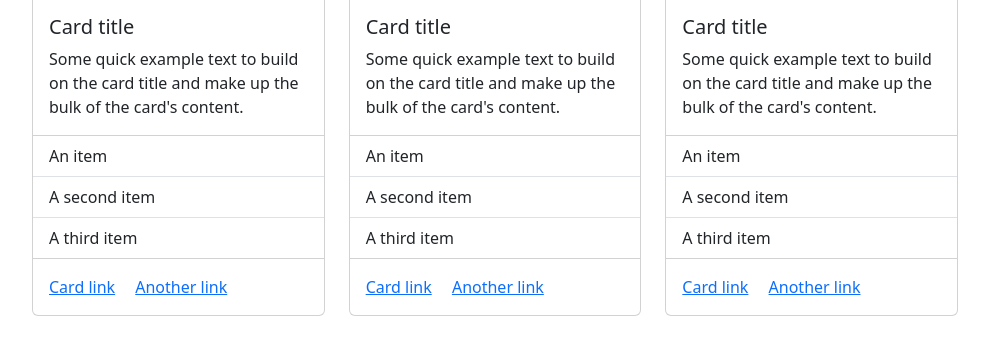
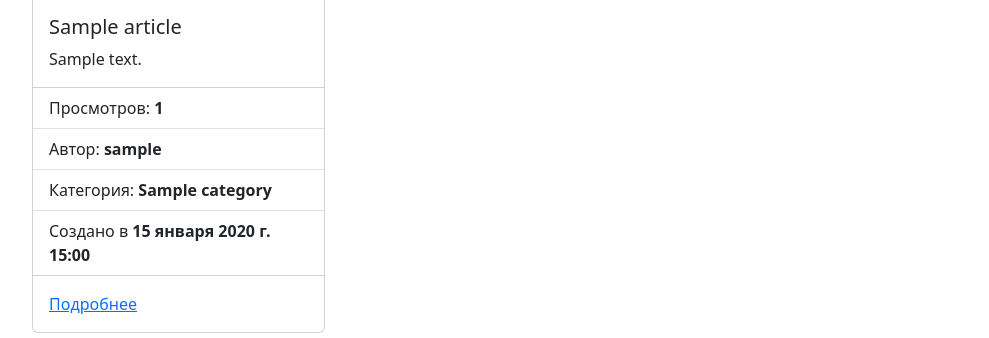
Before and after one commit to Cybernoobi/django-blog, a Django app: page / in a window 1280 px wide. Shown: the part 324-662 px from the top of the page, without its empty margins (240-1229 px from the left). Run offline with Django 4.2, Linux system fonts and the light colour scheme; tables that the repository leaves empty hold one stand-in row (values such as "Sample post"); grey boxes marked "Sample" are stand-in pictures; some libraries are stand-ins or nearby versions.

Commit message:
added articles

```diff
--- a/blog/blog/settings.py
+++ b/blog/blog/settings.py
@@ -106,9 +106,9 @@ AUTH_PASSWORD_VALIDATORS = [
 # Internationalization
 # https://docs.djangoproject.com/en/4.2/topics/i18n/
 
-LANGUAGE_CODE = 'en-us'
+LANGUAGE_CODE = 'ru-ru'
 
-TIME_ZONE = 'UTC'
+TIME_ZONE = 'Asia/Tashkent'
 
 USE_I18N = True
 
@@ -119,6 +119,8 @@ USE_TZ = True
 # https://docs.djangoproject.com/en/4.2/howto/static-files/
 
 STATIC_URL = 'static/'
+MEDIA_URL = 'media/'
+MEDIA_ROOT = BASE_DIR / 'media'
 
 # Default primary key field type
 # https://docs.djangoproject.com/en/4.2/ref/settings/#default-auto-field
--- a/blog/blog/urls.py
+++ b/blog/blog/urls.py
@@ -1,8 +1,13 @@
-
 from django.contrib import admin
 from django.urls import path, include
+from django.conf import settings
+from django.conf.urls.static import static
+
 
 urlpatterns = [
     path('admin/', admin.site.urls),
     path('', include('web_site.urls'))
 ]
+
+if settings.DEBUG:
+    urlpatterns += static(settings.MEDIA_URL, document_root=settings.MEDIA_ROOT)
--- a/blog/templates/base.html
+++ b/blog/templates/base.html
@@ -1,5 +1,5 @@
 <!DOCTYPE html>
-<html lang="en">
+<html lang="ru">
 <head>
     <meta charset="UTF-8">
     <title>
--- a/blog/web_site/templates/web_site/index.html
+++ b/blog/web_site/templates/web_site/index.html
@@ -6,119 +6,33 @@
 
 {% block content %}
 <div class="row row-gap-4">
+    {% for article in articles %}
     <div class="col-4">
         <div class="card">
-                        <img src="..." class="card-img-top" alt="...">
+            <img src="{{ article.photo.url }}" class="card-img-top" alt="...">
             <div class="card-body">
-                            <h5 class="card-title">Card title</h5>
-                            <p class="card-text">Some quick example text to build on the card title and make up the bulk
-                                of the card's content.</p>
+                <h5 class="card-title">{{ article.title }}</h5>
+                <p class="card-text">{{ article.short_description }}</p>
             </div>
             <ul class="list-group list-group-flush">
-                            <li class="list-group-item">An item</li>
-                            <li class="list-group-item">A second item</li>
-                            <li class="list-group-item">A third item</li>
+                <li class="list-group-item">
+                    Просмотров: <b>{{ article.view }}</b>
+                </li>
+                <li class="list-group-item">
+                    Автор: <b>{{ article.author }}</b>
+                </li>
+                <li class="list-group-item">
+                    Категория: <b>{{ article.category }}</b>
+                </li>
+                <li class="list-group-item">
+                    Создано в <b>{{ article.created_at }}</b>
+                </li>
             </ul>
             <div class="card-body">
-                            <a href="#" class="card-link">Card link</a>
-                            <a href="#" class="card-link">Another link</a>
+                <a href="#" class="card-link">Подробнее</a>
             </div>
         </div>
     </div>
-    <div class="col-4">
-                    <div class="card">
-                        <img src="..." class="card-img-top" alt="...">
-                        <div class="card-body">
-                            <h5 class="card-title">Card title</h5>
-                            <p class="card-text">Some quick example text to build on the card title and make up the bulk
-                                of the card's content.</p>
-                        </div>
-                        <ul class="list-group list-group-flush">
-                            <li class="list-group-item">An item</li>
-                            <li class="list-group-item">A second item</li>
-                            <li class="list-group-item">A third item</li>
-                        </ul>
-                        <div class="card-body">
-                            <a href="#" class="card-link">Card link</a>
-                            <a href="#" class="card-link">Another link</a>
-                        </div>
-                    </div>
-                </div>
-    <div class="col-4">
-                    <div class="card">
-                        <img src="..." class="card-img-top" alt="...">
-                        <div class="card-body">
-                            <h5 class="card-title">Card title</h5>
-                            <p class="card-text">Some quick example text to build on the card title and make up the bulk
-                                of the card's content.</p>
-                        </div>
-                        <ul class="list-group list-group-flush">
-                            <li class="list-group-item">An item</li>
-                            <li class="list-group-item">A second item</li>
-                            <li class="list-group-item">A third item</li>
-                        </ul>
-                        <div class="card-body">
-                            <a href="#" class="card-link">Card link</a>
-                            <a href="#" class="card-link">Another link</a>
-                        </div>
-                    </div>
-                </div>
-    <div class="col-4">
-                    <div class="card">
-                        <img src="..." class="card-img-top" alt="...">
-                        <div class="card-body">
-                            <h5 class="card-title">Card title</h5>
-                            <p class="card-text">Some quick example text to build on the card title and make up the bulk
-                                of the card's content.</p>
-                        </div>
-                        <ul class="list-group list-group-flush">
-                            <li class="list-group-item">An item</li>
-                            <li class="list-group-item">A second item</li>
-                            <li class="list-group-item">A third item</li>
-                        </ul>
-                        <div class="card-body">
-                            <a href="#" class="card-link">Card link</a>
-                            <a href="#" class="card-link">Another link</a>
-                        </div>
-                    </div>
-                </div>
-    <div class="col-4">
-                    <div class="card">
-                        <img src="..." class="card-img-top" alt="...">
-                        <div class="card-body">
-                            <h5 class="card-title">Card title</h5>
-                            <p class="card-text">Some quick example text to build on the card title and make up the bulk
-                                of the card's content.</p>
-                        </div>
-                        <ul class="list-group list-group-flush">
-                            <li class="list-group-item">An item</li>
-                            <li class="list-group-item">A second item</li>
-                            <li class="list-group-item">A third item</li>
-                        </ul>
-                        <div class="card-body">
-                            <a href="#" class="card-link">Card link</a>
-                            <a href="#" class="card-link">Another link</a>
-                        </div>
-                    </div>
-                </div>
-    <div class="col-4">
-                    <div class="card">
-                        <img src="..." class="card-img-top" alt="...">
-                        <div class="card-body">
-                            <h5 class="card-title">Card title</h5>
-                            <p class="card-text">Some quick example text to build on the card title and make up the bulk
-                                of the card's content.</p>
-                        </div>
-                        <ul class="list-group list-group-flush">
-                            <li class="list-group-item">An item</li>
-                            <li class="list-group-item">A second item</li>
-                            <li class="list-group-item">A third item</li>
-                        </ul>
-                        <div class="card-body">
-                            <a href="#" class="card-link">Card link</a>
-                            <a href="#" class="card-link">Another link</a>
-                        </div>
-                    </div>
-                </div>
+    {% endfor %}
 </div>
 {% endblock content %}
--- a/blog/web_site/views.py
+++ b/blog/web_site/views.py
@@ -1,7 +1,10 @@
 from django.shortcuts import render, HttpResponse
-
-# Create your views here.
+from .models import Article
 
 
 def home_view(request):
-    return render(request, 'web_site/index.html')
+    articles = Article.objects.all()
+    context = {
+        'articles': articles
+    }
+    return render(request, 'web_site/index.html', context)
```
Also changed, not shown: blog/web_site/admin.py (+11 -1 lines), blog/media/photos/articles/1df0b55c1a23e2c093648f91b2cb73c8a8442b85.jpg (added), blog/media/photos/articles/4.jpg (added), blog/media/photos/articles/Shaqi_jrvej.jpg (added), blog/media/photos/articles/Shaqi_jrvej_WzUCxxz.jpg (added), 1 other file. Lines whose indentation alone changed are shown as unchanged.
